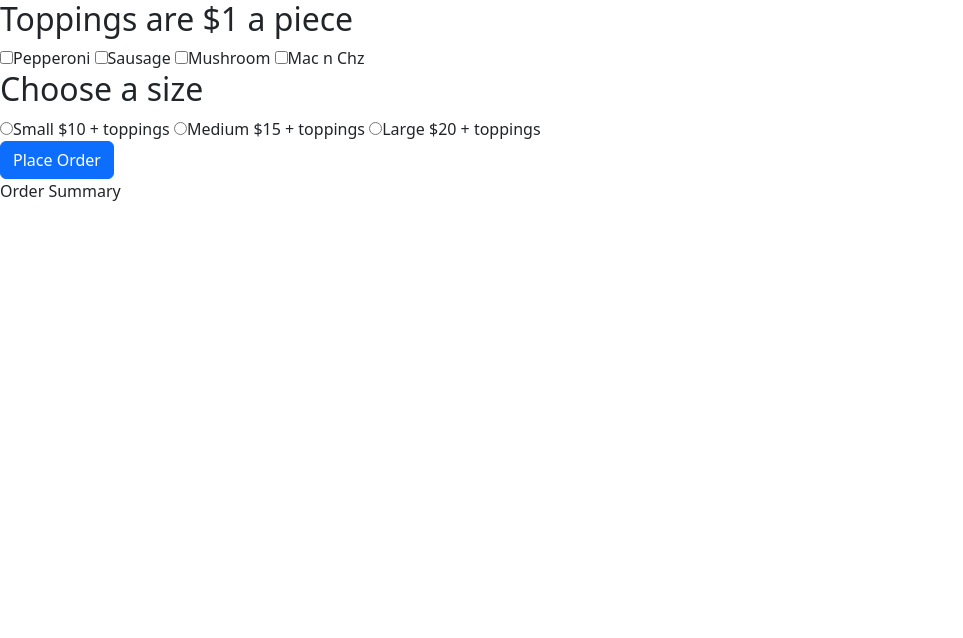
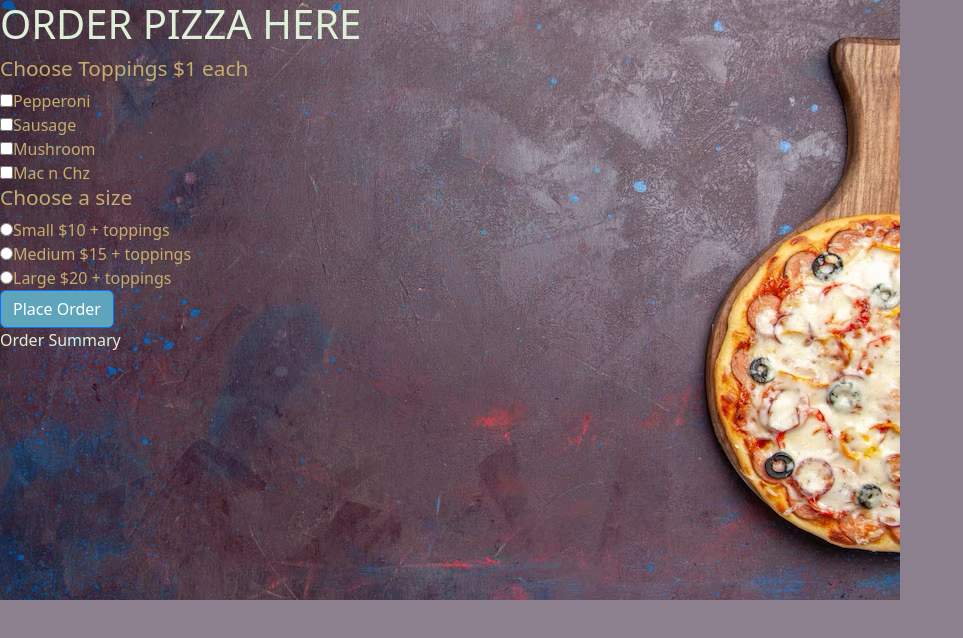
Before and after one commit to pletourneau/pizzaActual, a plain HTML site: page index.html in a window 1280 px wide. Shown: the whole page, without its empty margins (0-963 px from the left). Drawn offline with nearby package versions, Linux system fonts and the light colour scheme.

Commit message:
add css styling

```diff
--- a/css/styles.css
+++ b/css/styles.css
@@ -0,0 +1,26 @@
+h2 {
+  font-size: 1.3em;
+  color: rgb(199, 172, 109);
+}
+
+h1 {
+  color: #DFF0D8;
+}
+
+p {
+  color: #DFF0D8;
+}
+
+#select {
+  color: rgb(199, 172, 109);
+}
+
+body {
+  background-image: url("/img/pizza.png");
+  background-repeat: no-repeat;
+  background-color: rgb(140,127,142);
+}
+
+#button {
+  background-color: rgb(94, 165, 188);
+}
--- a/index.html
+++ b/index.html
@@ -9,22 +9,44 @@
   <title>Pizza Order</title>
 </head>
 <body>
+  <h1>ORDER PIZZA HERE</h1>
   <form>
     <div>
-      <h2>Toppings are $1 a piece</h2>
-      <input type="checkbox" name="topping" value="pepperoni">Pepperoni</input>
-      <input type="checkbox" name="topping" value="sausage">Sausage</input>
-      <input type="checkbox" name="topping" value="Mushroom">Mushroom</input>
-      <input type="checkbox" name="topping" value="Mac n Chz">Mac n Chz</input>
+      <h2>Choose Toppings $1 each</h2>
+      <label id="select">
+        <input type="checkbox" name="topping" value="Pepperoni">Pepperoni</input>
+      </label>
+      <br />
+      <label id="select">
+        <input type="checkbox" name="topping" value="Sausage">Sausage</input>
+      </label>
+      <br />
+      <label id="select">
+        <input type="checkbox" name="topping" value="Mushroom">Mushroom</input>
+      </label>
+      <br />
+      <label id="select">
+        <input type="checkbox" name="topping" value="Mac n Chz">Mac n Chz</input>
+      </label>
+      <br />
     </div>
     <div>
       <h2>Choose a size</h2>
       <h3></h3>
-      <input type="radio" name="size" value="small">Small $10 + toppings</input>
-      <input type="radio" name="size" value="medium">Medium $15 + toppings</input>
-      <input type="radio" name="size" value="large">Large $20 + toppings</input>
+      <label id="select">
+        <input type="radio" name="size" value="small">Small $10 + toppings</input>
+      </label>
+      <br />
+      <label id="select">
+        <input type="radio" id="select" name="size" value="medium">Medium $15 + toppings</input>
+      </label>
+      <br />
+      <label id="select">
+        <input type="radio" id="select" name="size" value="large">Large $20 + toppings</input>
+      </label>
+      <br />
     </div>
-    <button class="btn btn-primary" type="submit">Place Order</button>
+    <button class="btn btn-primary" type="submit" id="button">Place Order</button>
   </form>
   <div>
     <p>Order Summary</p>
--- a/js/scripts.js
+++ b/js/scripts.js
@@ -38,10 +38,7 @@ Pizza.prototype.cost = function() {
 function handleFormSubmission(event) {
   event.preventDefault(event);
   addTopAndSize();
-
 }
-
-
 
 function addTopAndSize() {
   let topps = document.querySelectorAll('input[name="topping"]:checked');
```
Also changed, not shown: img/pizza.png (added), 1 other file.
